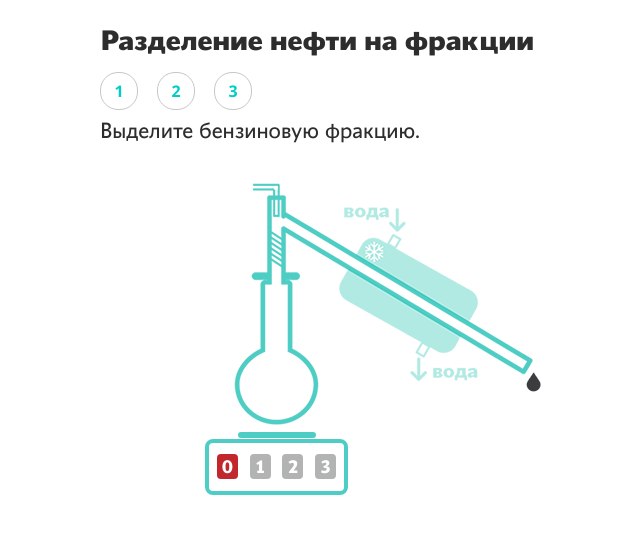
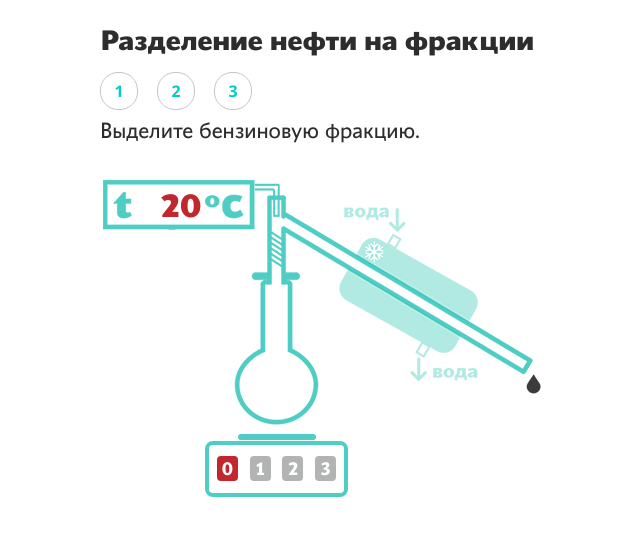
Before and after one commit to vivilor/YIN1-2, a Vue app: page / in a window 1280 px wide. Shown: the top 536 px of the page, without its empty margins (84-724 px from the left). Built offline with nearby package versions, Linux system fonts and the light colour scheme.

Commit message:
#time 34m #comment add thermometer component and style fixes

```diff
--- a/src/App.vue
+++ b/src/App.vue
@@ -7,6 +7,7 @@
       <InteractiveField>
         <BoilerEquipment/>
         <Stove/>
+        <Thermometer/>
       </InteractiveField>
     </div>
   </div>
@@ -19,9 +20,10 @@ import AppStepHeader from '@/components/AppStepHeader'
 import InteractiveField from '@/components/InteractiveField'
 import BoilerEquipment from '@/components/BoilerEquipment'
 import Stove from '@/components/Stove'
+import Thermometer from '@/components/Thermometer'
 
 export default {
-  components: { Stove, BoilerEquipment, InteractiveField, AppStepHeader, AppStepsBar, AppHeader }
+  components: { Thermometer, Stove, BoilerEquipment, InteractiveField, AppStepHeader, AppStepsBar, AppHeader }
 }
 </script>
 
--- a/src/assets/styles/common.scss
+++ b/src/assets/styles/common.scss
@@ -24,6 +24,9 @@ body {
 
 .flex {
   display: flex;
+  &--reverse {
+    flex-direction: row-reverse;
+  }
   &--column {
     flex-direction: column;
   }
--- a/src/components/AppStepHeader.vue
+++ b/src/components/AppStepHeader.vue
@@ -33,5 +33,7 @@ h2 {
   margin-top: 9px;
   font: 22px/28px 'Conqueror Sans', sans-serif;
   color: $text-clr;
+  min-height: 56px;
+  max-height: 56px;
 }
 </style>
--- a/src/components/BoilerEquipment.vue
+++ b/src/components/BoilerEquipment.vue
@@ -23,12 +23,12 @@ div {
   width: 100%;
   height: 100%;
   & > #equipment {
-    top: 36px;
+    top: 8px;
     left: 134px;
     position: absolute;
   }
   & > #drop {
-    top: 225px;
+    top: 199px;
     left: 426px;
     position: absolute;
   }
--- a/src/components/Stove.vue
+++ b/src/components/Stove.vue
@@ -59,7 +59,7 @@ $side-padding: 8px;
 
 div#stove {
   position: absolute;
-  top: 285px;
+  top: 259px;
   left: 105px;
   width: $stove-width;
   & > div {
--- /dev/null
+++ b/src/components/Thermometer.vue
@@ -0,0 +1,36 @@
+<template>
+<div id="thermometer" class="flex flex--reverse flex--center-v">
+  <span v-text="T"/>
+</div>
+</template>
+
+<script>
+import { mapState } from 'vuex'
+
+export default {
+  name: 'Thermometer',
+  computed: {
+    ...mapState('equipment', {
+      T: state => state.T.cur
+    })
+  }
+}
+</script>
+
+<style lang="scss" scoped>
+div#thermometer {
+  top: 5px;
+  left: 3px;
+  background: white url('~@/assets/img/thermometer.png') no-repeat;
+  width: 152px;
+  height: 50px;
+  position: absolute;
+  & > span {
+    text-align: center;
+    flex: initial;
+    padding: 8px 54px 0 0;
+    font: 800 32px/50px 'Conqueror Sans', sans-serif;
+    color: #c1272c;
+  }
+}
+</style>
```
